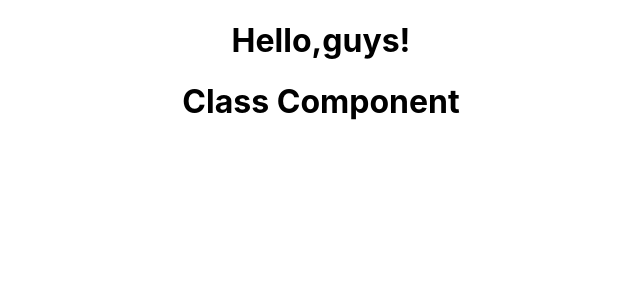
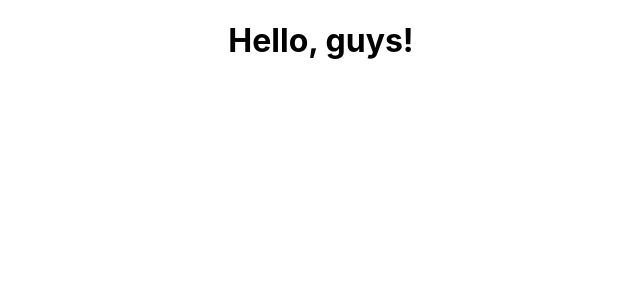
Before and after one commit to matheussoilegra/ReactJSCodevolution, a React (Create React App) app in the folder hello-world/: page / in a window 1280 px wide. Shown: the top 300 px of the page, without its empty margins (319-959 px from the left). Built offline with nearby package versions, Linux system fonts and the light colour scheme.

Commit message:
Added Hello component

```diff
--- a/hello-world/src/App.js
+++ b/hello-world/src/App.js
@@ -2,13 +2,15 @@
 import './App.css';
 import Greet from './components/Greet';
 import Welcome from './components/Welcome';
+import Hello from './components/Hello';
 
 class App extends Component {
   render() {
     return (
       <div className="App">
-        <Greet></Greet>
-        <Welcome></Welcome>
+        {/* <Greet></Greet> */}
+        {/* <Welcome></Welcome> */}
+        <Hello></Hello>
       </div>
     );
   }
--- /dev/null
+++ b/hello-world/src/components/Hello.js
@@ -0,0 +1,16 @@
+import React from 'react';
+
+const Hello = () => {
+  // return (
+  //   <div className='dummyClass>
+  //     <h1>Hello, guys!</h1>
+  //   </div>
+  // );
+  return React.createElement(
+    'div',
+    { id: 'hello', className: 'dummyClass' },
+    React.createElement('h1', null, 'Hello, guys!')
+  );
+};
+
+export default Hello;
```
